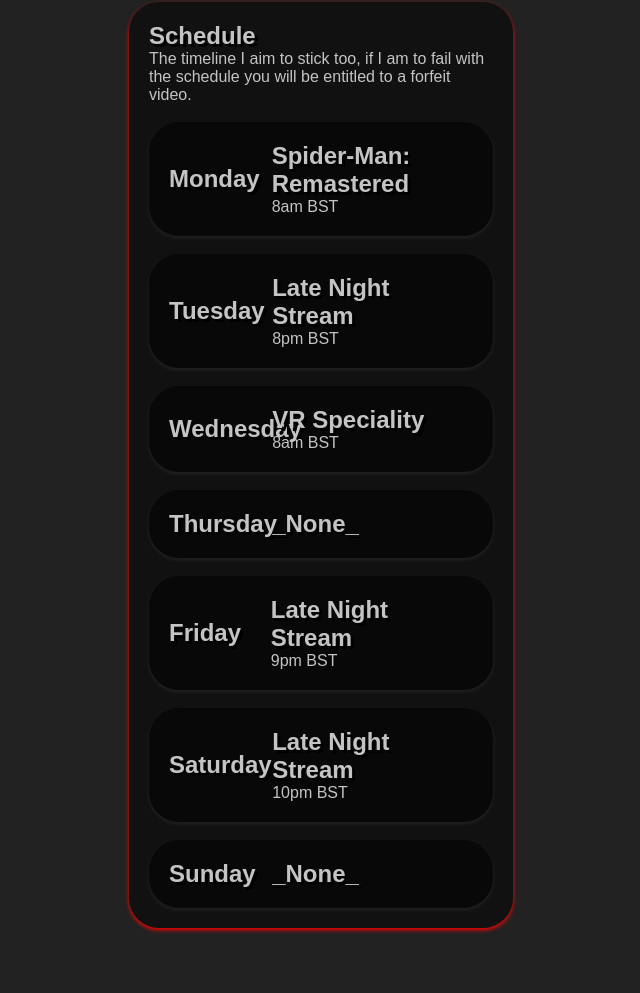
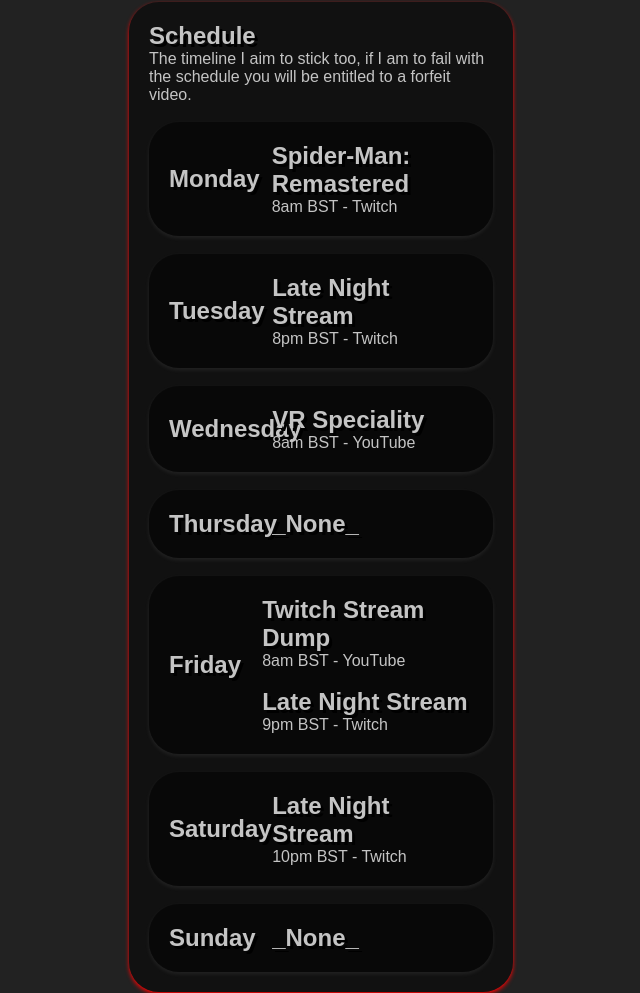
Before and after one commit to OurLinkInBio/OurLinkInBio.github.io, a plain HTML site: page KrimsonKnights.html in a window 1280 px wide. Shown: the part 1632-2625 px from the top of the page, without its empty margins (319-959 px from the left). Drawn offline with Linux system fonts and the light colour scheme.

Commit message:
Schedule Adjustments

```diff
--- a/KrimsonKnights.html
+++ b/KrimsonKnights.html
@@ -169,7 +169,7 @@
         	</div>
         	<div class="Day-Column-Content">
           		<h2>Spider-Man: Remastered</h2>
-				<p>8am BST</p>
+				<p>8am BST - Twitch</p>
         	</div>
       	</div>
 	</div>
@@ -185,7 +185,7 @@
         	</div>
         	<div class="Day-Column-Content">
 				<h2>Late Night Stream</h2>
-				<p>8pm BST</p>
+				<p>8pm BST - Twitch</p>
         	</div>
       	</div>
 	</div>
@@ -201,7 +201,7 @@
         	</div>
         	<div class="Day-Column-Content">
           		<h2>VR Speciality</h2>
-				<p>8am BST</p>
+				<p>8am BST - YouTube</p>
         	</div>
       	</div>
 	</div>
@@ -231,8 +231,11 @@
           		<h2>Friday</h2>
         	</div>
         	<div class="Day-Column-Content">
+				<h2>Twitch Stream Dump</h2>
+				<p>8am BST - YouTube</p>
+				<br>
           		<h2>Late Night Stream</h2>
-				<p>9pm BST</p>
+				<p>9pm BST - Twitch</p>
         	</div>
       	</div>
 	</div>
@@ -248,7 +251,7 @@
         	</div>
         	<div class="Day-Column-Content">
           		<h2>Late Night Stream</h2>
-				<p>10pm BST</p>
+				<p>10pm BST - Twitch</p>
         	</div>
       	</div>
 	</div>
```
Also changed, not shown: Bingaling.html (+2 -0 lines), MegaVerse.html (+1 -1 lines).
